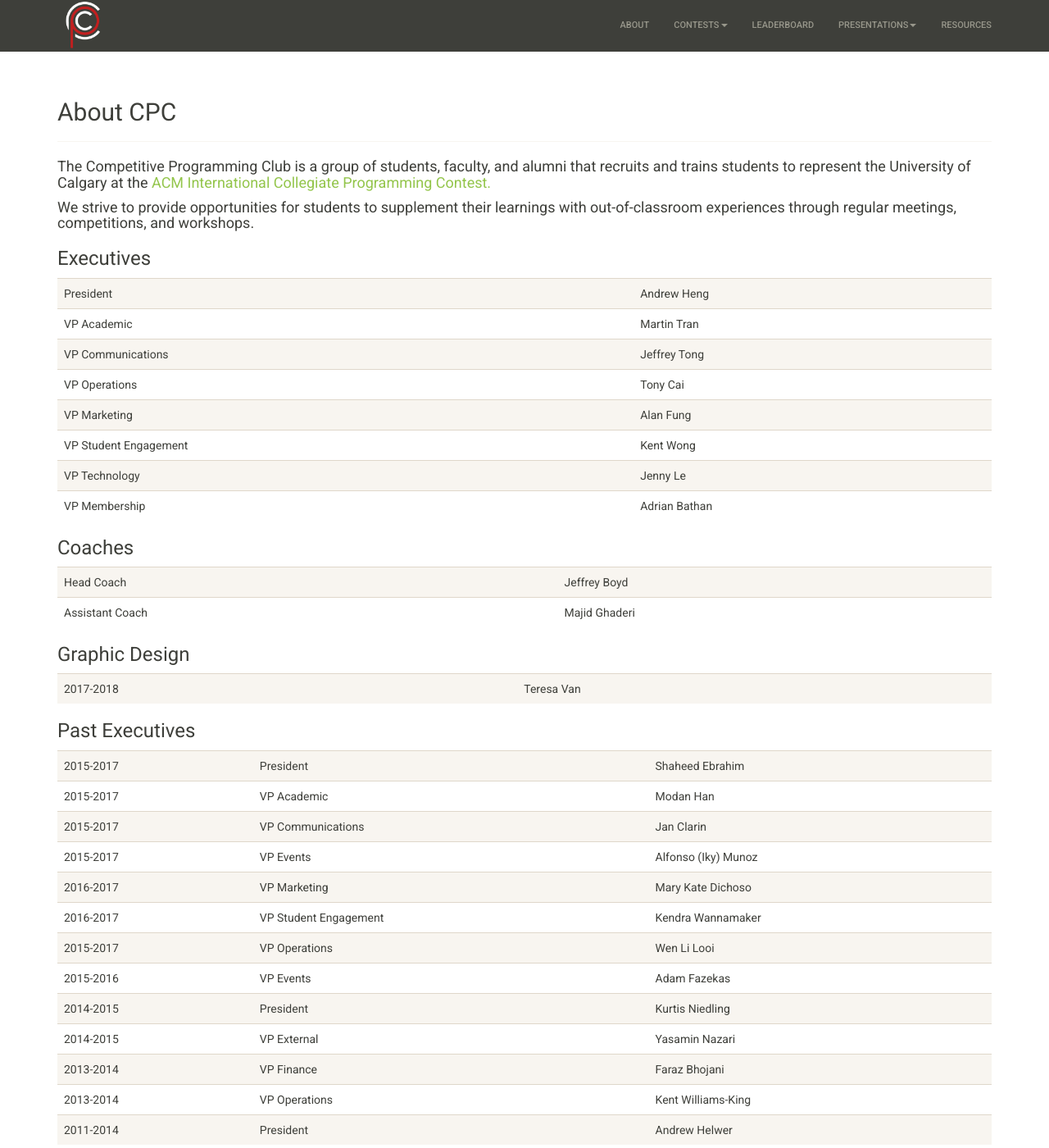
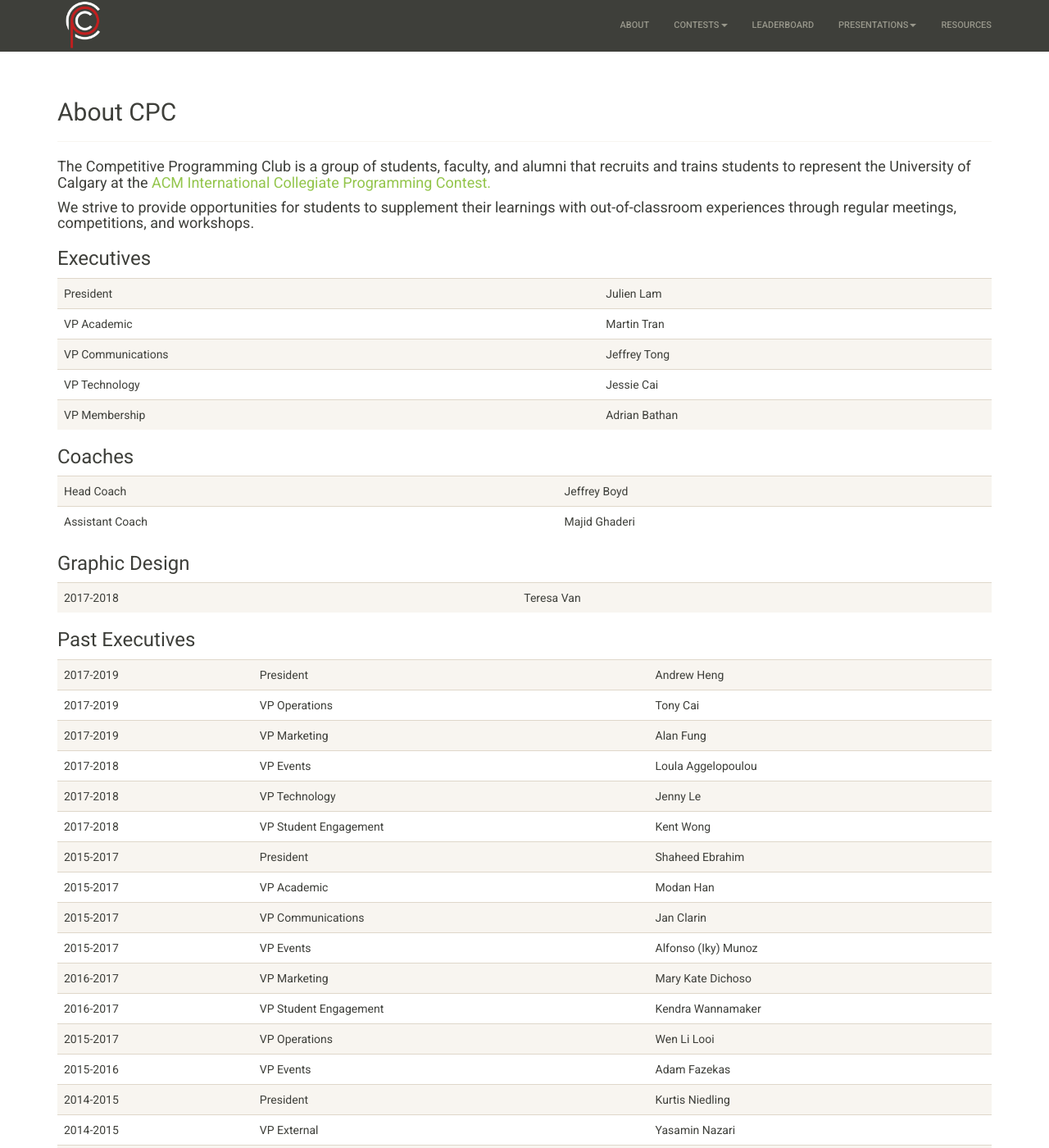
Before and after one commit to ProblemSolvingClub/psc-website, a Jekyll site: the page built from about/index.html, in a window 1280 px wide and 1400 px high. Shown: the whole window at 82% size. Built offline with Jekyll 4.4.1, drawn with Linux system fonts in a browser that asks for light colours; nearby versions of some CDN libraries.

Commit message:
update about

```diff
--- a/about/index.html
+++ b/about/index.html
@@ -21,7 +21,7 @@ title: About
     <tbody>
       <tr>
         <td> President </td>
-        <td> Andrew Heng </td>
+        <td> Julien Lam </td>
       </tr>
       <tr>
         <td> VP Academic </td>
@@ -32,20 +32,8 @@ title: About
         <td> Jeffrey Tong </td>
       </tr>
       <tr>
-        <td> VP Operations </td>
-        <td> Tony Cai </td>
-      </tr>
-      <tr>
-        <td> VP Marketing </td>
-        <td> Alan Fung </td>
-      </tr>
-      <tr>
-        <td> VP Student Engagement </td>
-        <td> Kent Wong </td>
-      </tr>
-      <tr>
         <td> VP Technology </td>
-        <td> Jenny Le </td>
+        <td> Jessie Cai </td>
       </tr>
       <tr>
 	<td> VP Membership </td>
@@ -85,6 +73,36 @@ title: About
 
   <table class="table table-striped">
     <tbody>
+			<tr>
+        <td> 2017-2019 </td>
+        <td> President </td>
+        <td> Andrew Heng </td>
+      </tr>
+			<tr>
+        <td> 2017-2019 </td>
+        <td> VP Operations </td>
+        <td> Tony Cai </td>
+      </tr>
+			<tr>
+        <td> 2017-2019 </td>
+        <td> VP Marketing </td>
+        <td> Alan Fung </td>
+      </tr>
+			<tr>
+        <td> 2017-2018 </td>
+        <td> VP Events </td>
+        <td> Loula Aggelopoulou </td>
+      </tr>
+			<tr>
+        <td> 2017-2018 </td>
+        <td> VP Technology </td>
+        <td> Jenny Le </td>
+      </tr>
+			<tr>
+        <td> 2017-2018 </td>
+        <td> VP Student Engagement </td>
+        <td> Kent Wong </td>
+      </tr>
       <tr>
         <td> 2015-2017 </td>
         <td> President </td>
```
